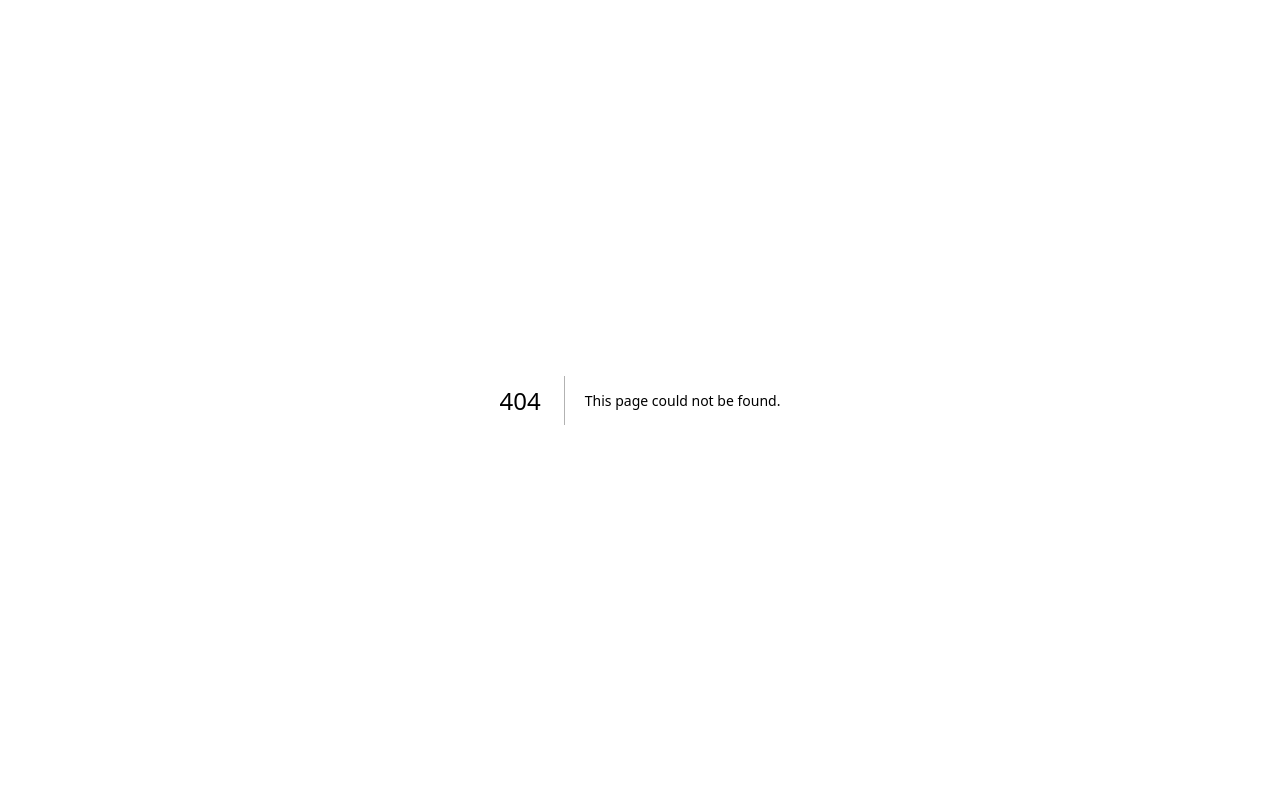
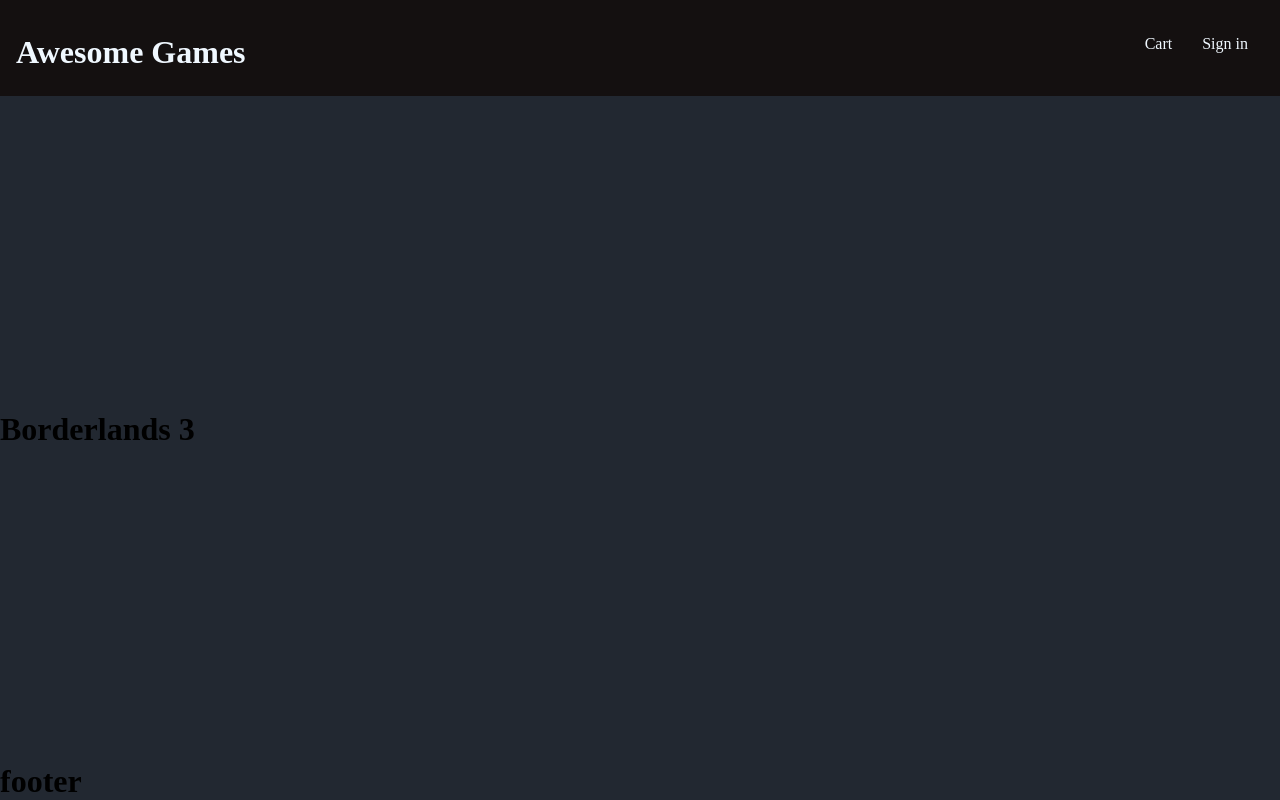
Before and after one commit to AliCo-Hash/vgamestore, a Next.js app: page /games/borderlands-3 in a window 1280 px wide. Before the commit this address had no page. Built offline with nearby package versions, Linux system fonts and the light colour scheme.

Commit message:
game pages created, using useRouter to extract query. WIP: start working on main section of game page

```diff
--- /dev/null
+++ b/pages/games/[slug].js
@@ -0,0 +1,16 @@
+import Layout from "@/components/layout";
+import data from "@/utils/data";
+import { useRouter } from "next/router";
+import React from "react";
+import YouTube from "react-youtube";
+
+export default function GameScreen() {
+  const { query } = useRouter();
+  const { slug } = query;
+  const game = data.games.find(e => e.slug === slug);
+  return (
+    <Layout pageTitle={game.name}>
+      <h1>{game.name}</h1>
+    </Layout>
+  );
+}
```
Also changed, not shown: pages/games/godofwar.js (deleted, +0 -11 lines).
